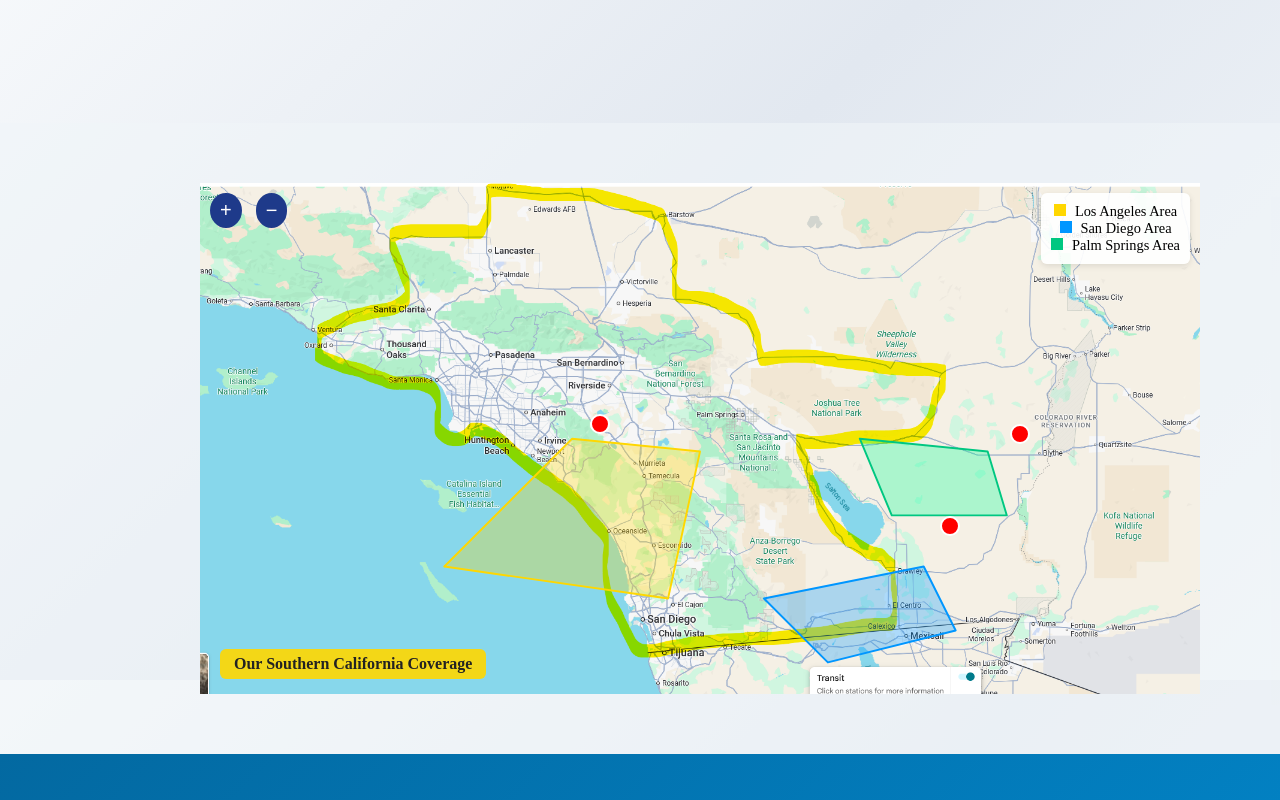
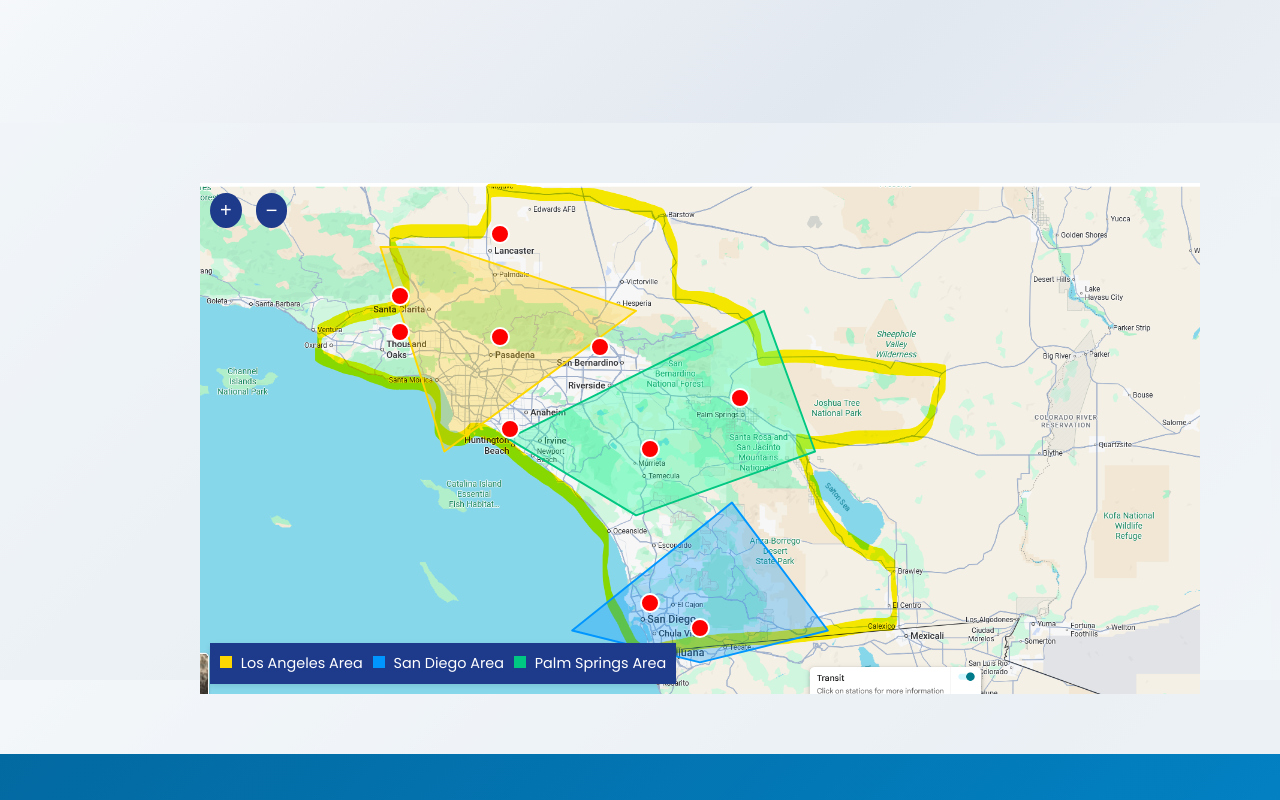
Before and after one commit to Maina-git/LANDJET-INTERMODAL-LLC, a plain HTML site: page About.html in a window 1280 px wide. Shown: the part 920-1720 px from the top of the page. Drawn offline with Linux system fonts and the light colour scheme.

Commit message:
added map features

```diff
--- a/About.html
+++ b/About.html
@@ -228,13 +228,35 @@ Whether you need import/export container drayage, yard storage, or regional truc
     </div>
    <!-- Map section  Our accessiblity -->
 
-   <div class="map">
+
+
+
+<div class="map">
 <div class="map-wrapper">
     <!-- Zoom Controls -->
     <div class="zoom-controls">
       <button id="zoomIn">+</button>
       <button id="zoomOut">−</button>
     </div>
+ <div class="map-legend">
+        <div><span class="color-box gold"></span> Los Angeles Area</div>
+        <div><span class="color-box blue"></span> San Diego Area</div>
+        <div><span class="color-box green"></span> Palm Springs Area</div>
+      </div>
+ <div class="side-panel" id="sidePanel">
+        <div class="panel-header">
+          <h3>Region Details</h3>
+          <button id="closePanelBtn" class="close-panel">×</button>
+        </div>
+        <p id="panelText">Click a region or pin to learn more.</p>
+      </div>
+
+ <!-- Popup Info Box -->
+      <div class="info-box" id="infoBox">
+        <h3 id="infoTitle"></h3>
+        <p id="infoText"></p>
+        <button id="closeBtn">Close</button>
+      </div>
 
     <!-- Map -->
     <div class="map-container" id="mapContainer">
@@ -242,24 +264,22 @@ Whether you need import/export container drayage, yard storage, or regional truc
 
       <!-- SVG Overlay -->
       <svg class="map-overlay" viewBox="0 0 1200 800">
-        <polygon id="los-angeles"
-          points="200,600 400,400 600,420 550,650"
-          fill="rgba(255, 215, 0, 0.3)"
+       <polygon id="los-angeles"
+          points="200,100 500,200 200,420 100,100"
+          fill="rgba(255, 200, 0, 0.3)"
           stroke="#FFD700"
           stroke-width="3"
           stroke-linejoin="round"
           style="cursor:pointer" />
-
         <polygon id="san-diego"
-          points="700,650 950,600 1000,700 800,750"
+          points="400,700 650,500 800,700 600,750"
           fill="rgba(0,150,255,0.3)"
           stroke="#0096FF"
           stroke-width="3"
           stroke-linejoin="round"
-          style="cursor:pointer" />
-
-        <polygon id="palm-springs"
-          points="850,400 1050,420 1080,520 900,520"
+          style="cursor:pointer"/>
+         <polygon id="palm-springs"
+          points="300,400 700,200 780,420 500,520"
           fill="rgba(0,255,150,0.3)"
           stroke="#00C781"
           stroke-width="3"
@@ -267,43 +287,20 @@ Whether you need import/export container drayage, yard storage, or regional truc
           style="cursor:pointer" />
       </svg>
 
-      <!-- Animated Pins -->
-      <div class="pin" style="top:50%; left:40%;" data-area="los-angeles"></div>
-      <div class="pin" style="top:70%; left:75%;" data-area="san-diego"></div>
-      <div class="pin" style="top:52%; left:82%;" data-area="palm-springs"></div>
-
-      <!-- Label -->
-      <div class="map-label">Our Southern California Coverage</div>
-
-      <!-- Popup Info Box -->
-      <div class="info-box" id="infoBox">
-        <h3 id="infoTitle"></h3>
-        <p id="infoText"></p>
-        <button id="closeBtn">Close</button>
-      </div>
-
-      <!-- Side Panel -->
-      <div class="side-panel" id="sidePanel">
-        <div class="panel-header">
-          <h3>Region Details</h3>
-          <button id="closePanelBtn" class="close-panel">×</button>
-        </div>
-        <p id="panelText">Click a region or pin to learn more.</p>
-      </div>
-
-      <!-- Legend -->
-      <div class="map-legend">
-        <div><span class="color-box gold"></span> Los Angeles Area</div>
-        <div><span class="color-box blue"></span> San Diego Area</div>
-        <div><span class="color-box green"></span> Palm Springs Area</div>
-      </div>
+  <!-- Animated Pins (Clickable Locations) -->
+        <div class="pin" data-area="lancaster" style="top:33%; left:30%;"></div>
+        <div class="pin" data-area="santa-clarita" style="top:32%; left:20%;"></div>
+        <div class="pin" data-area="thousand-oaks" style="top:51%; left:31%;"></div>
+        <div class="pin" data-area="pasadena" style="top:13%; left:30%;"></div>
+        <div class="pin" data-area="san-bernardino" style="top:35%; left:40%;"></div>
+        <div class="pin" data-area="murrieta" style="top:25%; left:20%;"></div>
+        <div class="pin" data-area="huntington-beach" style="top:85%; left:45%;"></div>
+        <div class="pin" data-area="san-diego" style="top:55%; left:45%;"></div>
+        <div class="pin" data-area="tijuana" style="top:45%; left:54%;"></div>
+        <div class="pin" data-area="palm-springs" style="top:90%; left:50%;"></div>
     </div>
   </div>
       </div>
-
-
-
-
     <div class="get-in-touch">
     <div class="container">
       <h2>Get in Touch</h2>
--- a/assets/css/graphics.css
+++ b/assets/css/graphics.css
@@ -57,23 +57,18 @@
   0%, 100% { transform: translate(-50%, -100%) translateY(0); }
   50% { transform: translate(-50%, -100%) translateY(-5px); }
 }
-.map-label {
-  position: absolute;
-  bottom: 15px;
-  left: 20px;
-  background: rgba(255, 215, 0, 0.9);
-  color: #222;
-  padding: 6px 14px;
-  border-radius: 6px;
-  font-weight: bold;
-}
+
 .info-box {
   position: absolute;
   top: 50%;
+  top:50%;
+  left:0;
   left: 50%;
   width: 80%;
   max-width: 400px;
-  background: white;
+  background: #1e3a8a;
+  color:white;
+  font-family:"Poppins", sans-serif;
   border-radius: 10px;
   padding: 20px;
   box-shadow: 0 10px 25px rgba(0,0,0,0.2);
@@ -95,6 +90,7 @@
   font-weight: bold;
   cursor: pointer;
   margin-top: 10px;
+  font-family:"Poppins", sans-serif;
 }
 #closeBtn:hover {
   background: #f1c40f;
@@ -105,10 +101,12 @@
   top: 0;
   height: 100%;
   width: 300px;
-  background: #fff;
+  background:#1e3a8a;
   box-shadow: -4px 0 10px rgba(0,0,0,0.1);
   transition: right 0.3s ease;
   padding: 20px;
+  font-family:"Poppins", sans-serif;
+  color:white;
   z-index: 20;
 }
 .side-panel.active {
@@ -131,12 +129,10 @@
   border: none;
   font-size: 24px;
   cursor: pointer;
-  color: #666;
+  color:white;
   line-height: 1;
   transition: color 0.2s ease;
 }
-.close-panel:hover { color: #000; }
-
 .zoom-controls {
   position: absolute;
   top: 10px;
@@ -157,16 +153,21 @@
 .zoom-controls button:hover {
   background: #0ea5e9;
 }
-
 .map-legend {
-  position: absolute;
-  top: 10px;
-  right: 10px;
-  background: rgba(255,255,255,0.9);
-  padding: 10px;
-  border-radius: 6px;
-  box-shadow: 0 2px 6px rgba(0,0,0,0.1);
-  font-size: 0.9rem;
+ position: absolute;
+ bottom: 10px;
+ left: 10px;
+ background:#1e3a8a;
+ padding: 10px;
+ color:white;
+ display:flex;
+ gap:10px;
+ justify-content: start;
+ align-items:left;
+ box-shadow: 0 2px 6px rgba(0,0,0,0.1);
+ font-size: 0.9rem;
+ font-family:"Poppins", sans-serif;
+ z-index:100;
 }
 .color-box {
   display: inline-block;
--- a/js/about.js
+++ b/js/about.js
@@ -1,6 +1,10 @@
 const mobileMenuToggle = document.querySelector('.mobile-menu-toggle');
 const navlinks = document.querySelector('.header .container.nav  .navlinks');
 const cta = document.querySelector(".header .container.nav .cta");
+
+
+
+
 
 if(mobileMenuToggle){
   mobileMenuToggle.addEventListener("click", ()=>{
@@ -132,22 +136,8 @@ canvas.height = Math.floor(window.innerHeight * DPR);
 })();
 
 
+/* 🌍 Interactive Map */
 document.addEventListener('DOMContentLoaded', () => {
-  const areas = {
-    "los-angeles": {
-      title: "Los Angeles Area",
-      text: "We cover the entire Los Angeles metropolitan area, including Santa Monica and Long Beach."
-    },
-    "san-diego": {
-      title: "San Diego Area",
-      text: "Our San Diego office serves the coastal and inland regions with fast delivery options."
-    },
-    "palm-springs": {
-      title: "Palm Springs Area",
-      text: "Our Palm Springs coverage includes the desert cities and surrounding communities."
-    }
-  };
-
   const infoBox = document.getElementById('infoBox');
   const infoTitle = document.getElementById('infoTitle');
   const infoText = document.getElementById('infoText');
@@ -156,59 +146,101 @@ document.addEventListener('DOMContentLoaded', () => {
   const panelText = document.getElementById('panelText');
   const closePanelBtn = document.getElementById('closePanelBtn');
   const mapContainer = document.getElementById('mapContainer');
+  const zoomIn = document.getElementById('zoomIn');
+  const zoomOut = document.getElementById('zoomOut');
 
+  // --- REGION AREAS ---
+  const areas = {
+    "los-angeles": { title: "Los Angeles Area", text: "Covers the LA Metro region, Santa Monica, and Long Beach." },
+    "san-diego": { title: "San Diego", text: "Includes coastal and inland San Diego regions." },
+    "palm-springs": { title: "Palm Springs", text: "Covers desert and surrounding communities." }
+  };
+
+  // --- INDIVIDUAL LOCATIONS ---
+  const locations = {
+    "lancaster": { title: "Lancaster", text: "A fast-growing city in northern Los Angeles County." },
+    "santa-clarita": { title: "Santa Clarita", text: "Known for Six Flags Magic Mountain and its scenic valleys." },
+    "thousand-oaks": { title: "Thousand Oaks", text: "Beautiful suburban area northwest of LA." },
+    "pasadena": { title: "Pasadena", text: "Home to the Rose Parade and California Institute of Technology." },
+    "san-bernardino": { title: "San Bernardino", text: "Major city in the Inland Empire region of Southern California." },
+    "palm-springs": { title: "Palm Springs", text: "Desert resort city known for hot springs and golf courses." },
+    "murrieta": { title: "Murrieta", text: "Rapidly growing community in southwestern Riverside County." },
+    "huntington-beach": { title: "Huntington Beach", text: "Coastal city famous for surf culture and beaches." },
+    "san-diego": { title: "San Diego", text: "Vibrant coastal city known for beaches and the San Diego Zoo." },
+    "tijuana": { title: "Tijuana", text: "Bustling Mexican border city near San Diego." }
+  };
+
+  // --- DISPLAY INFO FOR REGIONS ---
   function showInfo(id) {
     const data = areas[id];
     if (!data) return;
 
     infoTitle.textContent = data.title;
     infoText.textContent = data.text;
+    panelText.textContent = data.text;
+
     infoBox.classList.add('active');
     sidePanel.classList.add('active');
-    panelText.textContent = data.text;
   }
 
-  closeBtn.addEventListener('click', () => {
-    infoBox.classList.remove('active');
+  // --- DISPLAY INFO FOR LOCATIONS (pins) ---
+  function showLocation(id) {
+    const data = locations[id];
+    if (!data) return;
+
+    infoTitle.textContent = data.title;
+    infoText.textContent = data.text;
+    panelText.textContent = data.text;
+
+    infoBox.classList.add('active');
+    sidePanel.classList.add('active');
+  }
+
+  // --- CLOSE BUTTONS ---
+  closeBtn.addEventListener('click', () => infoBox.classList.remove('active'));
+  closePanelBtn.addEventListener('click', () => sidePanel.classList.remove('active'));
+
+  // --- CLICKABLE REGIONS ---
+  Object.keys(areas).forEach(id => {
+    const el = document.getElementById(id);
+    if (el) {
+      el.addEventListener('click', () => showInfo(id));
+    } else {
+      console.warn(`⚠️ Missing polygon element for ID: ${id}`);
+    }
   });
 
-
-  closePanelBtn.addEventListener('click', () => {
-    sidePanel.classList.remove('active');
+  // --- CLICKABLE PINS ---
+  document.querySelectorAll('.pin').forEach(pin => {
+    const id = pin.dataset.area;
+    pin.addEventListener('click', () => showLocation(id));
   });
 
-
-  Object.keys(areas).forEach(id => {
-    const el = document.getElementById(id);
-    el.addEventListener('click', () => showInfo(id));
-  });
-
-  document.querySelectorAll('.pin').forEach(pin => {
-    pin.addEventListener('click', () => showInfo(pin.dataset.area));
-  });
-
+  // --- ZOOM & PAN FUNCTIONALITY ---
   let zoom = 1;
   let translateX = 0, translateY = 0;
-  const zoomIn = document.getElementById('zoomIn');
-  const zoomOut = document.getElementById('zoomOut');
+  let isDragging = false;
+  let startX, startY;
+
+  function updateTransform() {
+    mapContainer.style.transform = `translate(${translateX}px, ${translateY}px) scale(${zoom})`;
+  }
 
   zoomIn.addEventListener('click', () => {
     zoom = Math.min(3, zoom + 0.2);
-    mapContainer.style.transform = `translate(${translateX}px, ${translateY}px) scale(${zoom})`;
+    updateTransform();
   });
+
   zoomOut.addEventListener('click', () => {
     zoom = Math.max(1, zoom - 0.2);
     if (zoom === 1) {
       translateX = 0;
       translateY = 0;
     }
-    mapContainer.style.transform = `translate(${translateX}px, ${translateY}px) scale(${zoom})`;
+    updateTransform();
   });
 
-
-  let isDragging = false;
-  let startX, startY;
-
+  // --- DRAG TO MOVE MAP ---
   mapContainer.addEventListener('mousedown', (e) => {
     if (zoom <= 1) return;
     isDragging = true;
@@ -226,10 +258,10 @@ document.addEventListener('DOMContentLoaded', () => {
     if (!isDragging) return;
     translateX = e.clientX - startX;
     translateY = e.clientY - startY;
-    mapContainer.style.transform = `translate(${translateX}px, ${translateY}px) scale(${zoom})`;
+    updateTransform();
   });
 
-
+  // --- TOUCH SUPPORT ---
   mapContainer.addEventListener('touchstart', (e) => {
     if (zoom <= 1) return;
     isDragging = true;
@@ -244,7 +276,7 @@ document.addEventListener('DOMContentLoaded', () => {
     const touch = e.touches[0];
     translateX = touch.clientX - startX;
     translateY = touch.clientY - startY;
-    mapContainer.style.transform = `translate(${translateX}px, ${translateY}px) scale(${zoom})`;
+    updateTransform();
   });
 
   mapContainer.addEventListener('touchend', () => {
@@ -252,11 +284,13 @@ document.addEventListener('DOMContentLoaded', () => {
     mapContainer.classList.remove('dragging');
   });
 
-
+  // --- CLOSE INFO WHEN CLICKING OUTSIDE ---
   document.addEventListener('click', (e) => {
-    if (!infoBox.contains(e.target) &&
-        !e.target.closest('polygon') &&
-        !e.target.classList.contains('pin')) {
+    if (
+      !infoBox.contains(e.target) &&
+      !e.target.closest('polygon') &&
+      !e.target.classList.contains('pin')
+    ) {
       infoBox.classList.remove('active');
     }
   });
```
